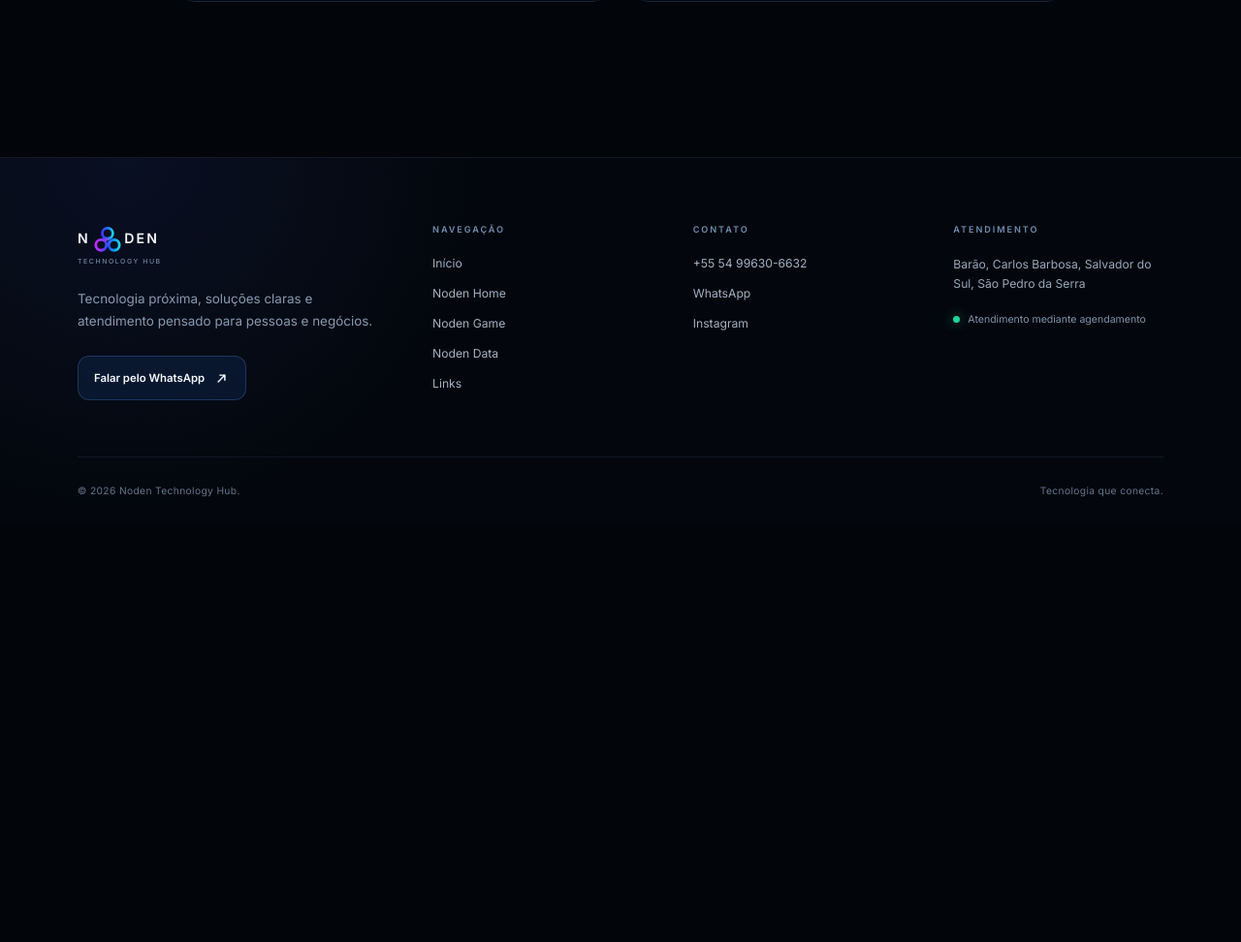
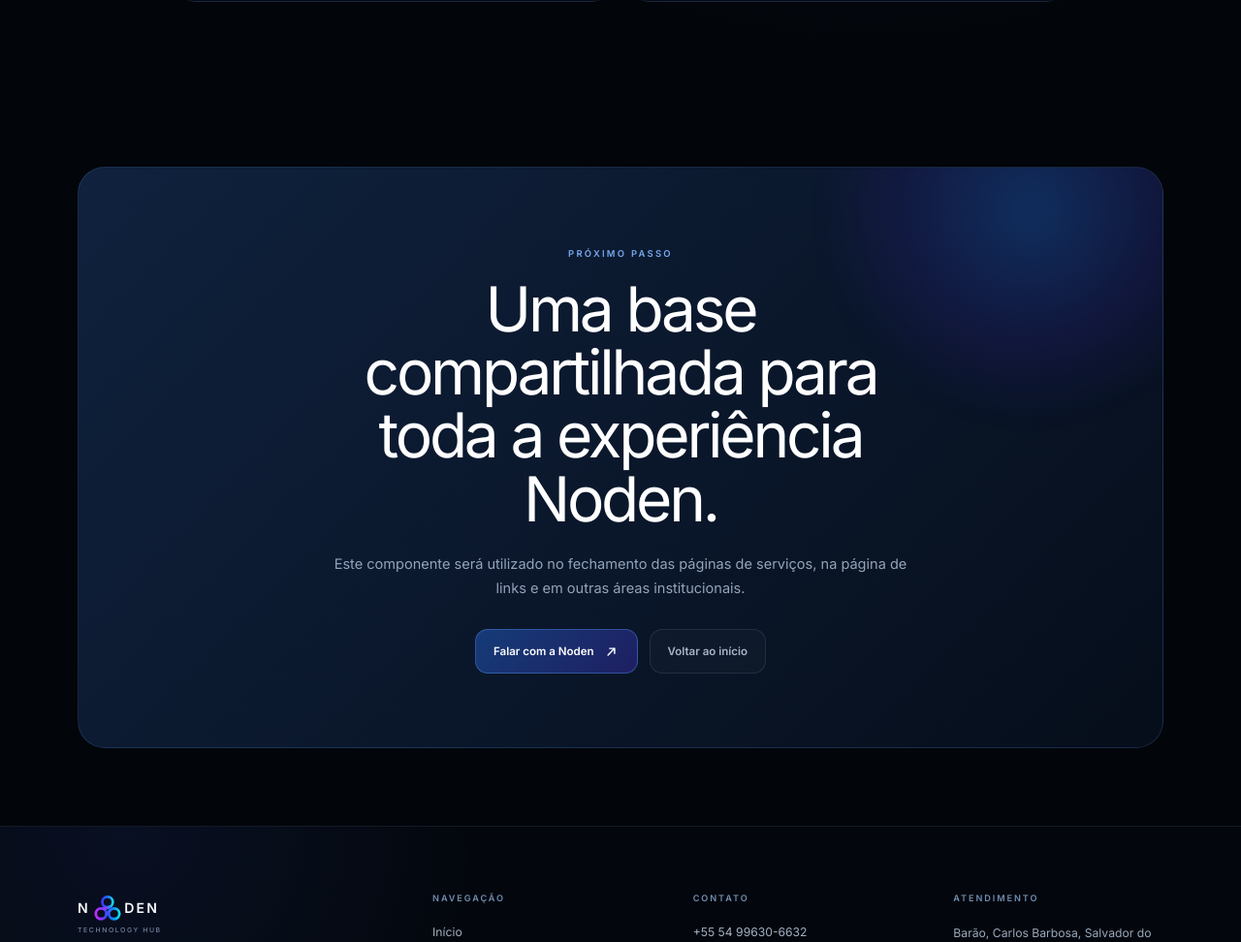
Before and after one commit to Alisson-San/nodenhubsite, an Astro site: page /dev/components in a window 1280 px wide. Shown: the part 746-1718 px from the top of the page at 97% size. Before the commit the page ends 1286 px from the top, so only its background shows below. Built offline with nearby package versions, Linux system fonts and the light colour scheme; Astro itself is replaced by a stand-in of ours.

Commit message:
feat: adiciona chamada de contato compartilhada

```diff
--- /dev/null
+++ b/src/components/common/ContactCTA.astro
@@ -0,0 +1,295 @@
+---
+import { getWhatsAppUrl } from "../../config/site";
+
+interface Props {
+	eyebrow?: string;
+	title?: string;
+	description?: string;
+	buttonLabel?: string;
+	buttonHref?: string;
+	secondaryLabel?: string;
+	secondaryHref?: string;
+	align?: "left" | "center";
+	class?: string;
+}
+
+const {
+	eyebrow = "FALE COM A NODEN",
+	title = "Tecnologia clara, próxima e feita para resolver.",
+	description =
+		"Conte o que você precisa e vamos encontrar a solução mais adequada para sua casa, computador ou negócio.",
+	buttonLabel = "Chamar no WhatsApp",
+	buttonHref = getWhatsAppUrl(),
+	secondaryLabel,
+	secondaryHref,
+	align = "left",
+	class: className = "",
+} = Astro.props;
+
+const buttonExternal =
+	buttonHref.startsWith("http://") ||
+	buttonHref.startsWith("https://");
+
+const secondaryExternal =
+	secondaryHref?.startsWith("http://") ||
+	secondaryHref?.startsWith("https://");
+---
+
+<section
+	class:list={["contact-cta", className]}
+	data-align={align}
+>
+	<div class="contact-cta__glow" aria-hidden="true"></div>
+
+	<div class="contact-cta__content">
+		<span class="contact-cta__eyebrow">
+			{eyebrow}
+		</span>
+
+		<h2>{title}</h2>
+
+		<p>{description}</p>
+
+		<div class="contact-cta__actions">
+			<a
+				class="contact-cta__primary"
+				href={buttonHref}
+				target={buttonExternal ? "_blank" : undefined}
+				rel={buttonExternal ? "noopener noreferrer" : undefined}
+			>
+				{buttonLabel}
+
+				<svg
+					viewBox="0 0 20 20"
+					aria-hidden="true"
+					focusable="false"
+				>
+					<path
+						d="M6 14L14 6M8 6h6v6"
+						fill="none"
+						stroke="currentColor"
+						stroke-width="1.7"
+						stroke-linecap="round"
+						stroke-linejoin="round"
+					/>
+				</svg>
+			</a>
+
+			{
+				secondaryLabel && secondaryHref && (
+					<a
+						class="contact-cta__secondary"
+						href={secondaryHref}
+						target={
+							secondaryExternal
+								? "_blank"
+								: undefined
+						}
+						rel={
+							secondaryExternal
+								? "noopener noreferrer"
+								: undefined
+						}
+					>
+						{secondaryLabel}
+					</a>
+				)
+			}
+		</div>
+	</div>
+</section>
+
+<style>
+    .contact-cta,
+    .contact-cta * {
+        box-sizing: border-box;
+    }
+
+	.contact-cta {
+		position: relative;
+		isolation: isolate;
+		width: min(100% - 40px, 1120px);
+		margin: 90px auto 0;
+		overflow: hidden;
+		border: 1px solid rgba(95, 143, 214, 0.18);
+		border-radius: 28px;
+		background:
+			linear-gradient(
+				135deg,
+				rgba(16, 35, 64, 0.96),
+				rgba(6, 14, 27, 0.98)
+			);
+	}
+
+	.contact-cta__glow {
+		position: absolute;
+		z-index: -1;
+		top: -170px;
+		right: -80px;
+		width: 430px;
+		height: 430px;
+		border-radius: 999px;
+		background:
+			radial-gradient(
+				circle,
+				rgba(35, 120, 255, 0.25),
+				rgba(87, 43, 255, 0.1) 45%,
+				transparent 72%
+			);
+		filter: blur(12px);
+		pointer-events: none;
+	}
+
+	.contact-cta__content {
+		max-width: 760px;
+		padding: clamp(42px, 7vw, 76px);
+	}
+
+	.contact-cta[data-align="center"] .contact-cta__content {
+		margin: 0 auto;
+		text-align: center;
+	}
+
+	.contact-cta__eyebrow {
+		color: #76a8ee;
+		font-size: 0.59rem;
+		font-weight: 600;
+		letter-spacing: 0.24em;
+	}
+
+	.contact-cta h2 {
+		max-width: 700px;
+		margin: 17px 0 0;
+		color: #ffffff;
+		font-size: clamp(2rem, 5vw, 4.1rem);
+		font-weight: 400;
+		letter-spacing: -0.05em;
+		line-height: 1.02;
+	}
+
+	.contact-cta[data-align="center"] h2,
+	.contact-cta[data-align="center"] p {
+		margin-right: auto;
+		margin-left: auto;
+	}
+
+	.contact-cta p {
+		max-width: 600px;
+		margin: 23px 0 0;
+		color: #93a3b9;
+		font-size: 0.91rem;
+		line-height: 1.7;
+	}
+
+	.contact-cta__actions {
+		display: flex;
+		margin-top: 30px;
+		align-items: center;
+		gap: 12px;
+		flex-wrap: wrap;
+	}
+
+	.contact-cta[data-align="center"] .contact-cta__actions {
+		justify-content: center;
+	}
+
+	.contact-cta__primary,
+	.contact-cta__secondary {
+		display: inline-flex;
+		min-height: 46px;
+		padding: 0 18px;
+		align-items: center;
+		justify-content: center;
+		border-radius: 13px;
+		font-size: 0.72rem;
+		font-weight: 600;
+		text-decoration: none;
+		transition:
+			border-color 180ms ease,
+			background-color 180ms ease,
+			color 180ms ease,
+			transform 180ms ease;
+	}
+
+	.contact-cta__primary {
+		gap: 9px;
+		border: 1px solid rgba(93, 155, 246, 0.36);
+		background:
+			linear-gradient(
+				135deg,
+				rgba(37, 111, 226, 0.42),
+				rgba(70, 51, 210, 0.35)
+			);
+		color: #ffffff;
+	}
+
+	.contact-cta__primary svg {
+		width: 17px;
+		height: 17px;
+	}
+
+	.contact-cta__primary:hover {
+		border-color: rgba(93, 171, 255, 0.7);
+		background:
+			linear-gradient(
+				135deg,
+				rgba(41, 126, 249, 0.55),
+				rgba(83, 61, 231, 0.48)
+			);
+		transform: translateY(-1px);
+	}
+
+	.contact-cta__secondary {
+		border: 1px solid rgba(121, 147, 184, 0.18);
+		background: rgba(255, 255, 255, 0.025);
+		color: #a9b6c8;
+	}
+
+	.contact-cta__secondary:hover {
+		border-color: rgba(121, 161, 220, 0.32);
+		background: rgba(255, 255, 255, 0.055);
+		color: #ffffff;
+		transform: translateY(-1px);
+	}
+
+	.contact-cta a:focus-visible {
+		outline: 2px solid rgba(70, 147, 255, 0.78);
+		outline-offset: 4px;
+	}
+
+	@media (max-width: 600px) {
+	.contact-cta {
+		width: min(100% - 28px, 1120px);
+		margin-top: 64px;
+		border-radius: 22px;
+	}
+
+	.contact-cta__content {
+		width: 100%;
+		padding: 38px 24px;
+	}
+
+	.contact-cta h2 {
+		font-size: clamp(2rem, 11vw, 3rem);
+	}
+
+	.contact-cta__actions {
+		width: 100%;
+		align-items: stretch;
+		flex-direction: column;
+	}
+
+	.contact-cta__primary,
+	.contact-cta__secondary {
+		width: 100%;
+		max-width: 100%;
+	}
+}
+
+	@media (prefers-reduced-motion: reduce) {
+		.contact-cta__primary,
+		.contact-cta__secondary {
+			transition: none;
+		}
+	}
+</style>
--- a/src/pages/dev/components.astro
+++ b/src/pages/dev/components.astro
@@ -3,6 +3,7 @@ import BaseLayout from "../../layouts/BaseLayout.astro";
 import SiteLogo from "../../components/common/SiteLogo.astro";
 import SiteHeader from "../../components/common/SiteHeader.astro";
 import SiteFooter from "../../components/common/SiteFooter.astro";
+import ContactCTA from "../../components/common/ContactCTA.astro";
 
 const previewNavigation = [
 	{
@@ -91,6 +92,15 @@ const previewNavigation = [
 			</div>
 		</section>
 	</main>
+	<ContactCTA
+		eyebrow="PRÓXIMO PASSO"
+		title="Uma base compartilhada para toda a experiência Noden."
+		description="Este componente será utilizado no fechamento das páginas de serviços, na página de links e em outras áreas institucionais."
+		buttonLabel="Falar com a Noden"
+		secondaryLabel="Voltar ao início"
+		secondaryHref="#identidade"
+		align="center"
+	/>
 	<SiteFooter logoIdPrefix="preview-footer-logo" />
 </BaseLayout>
 
```
